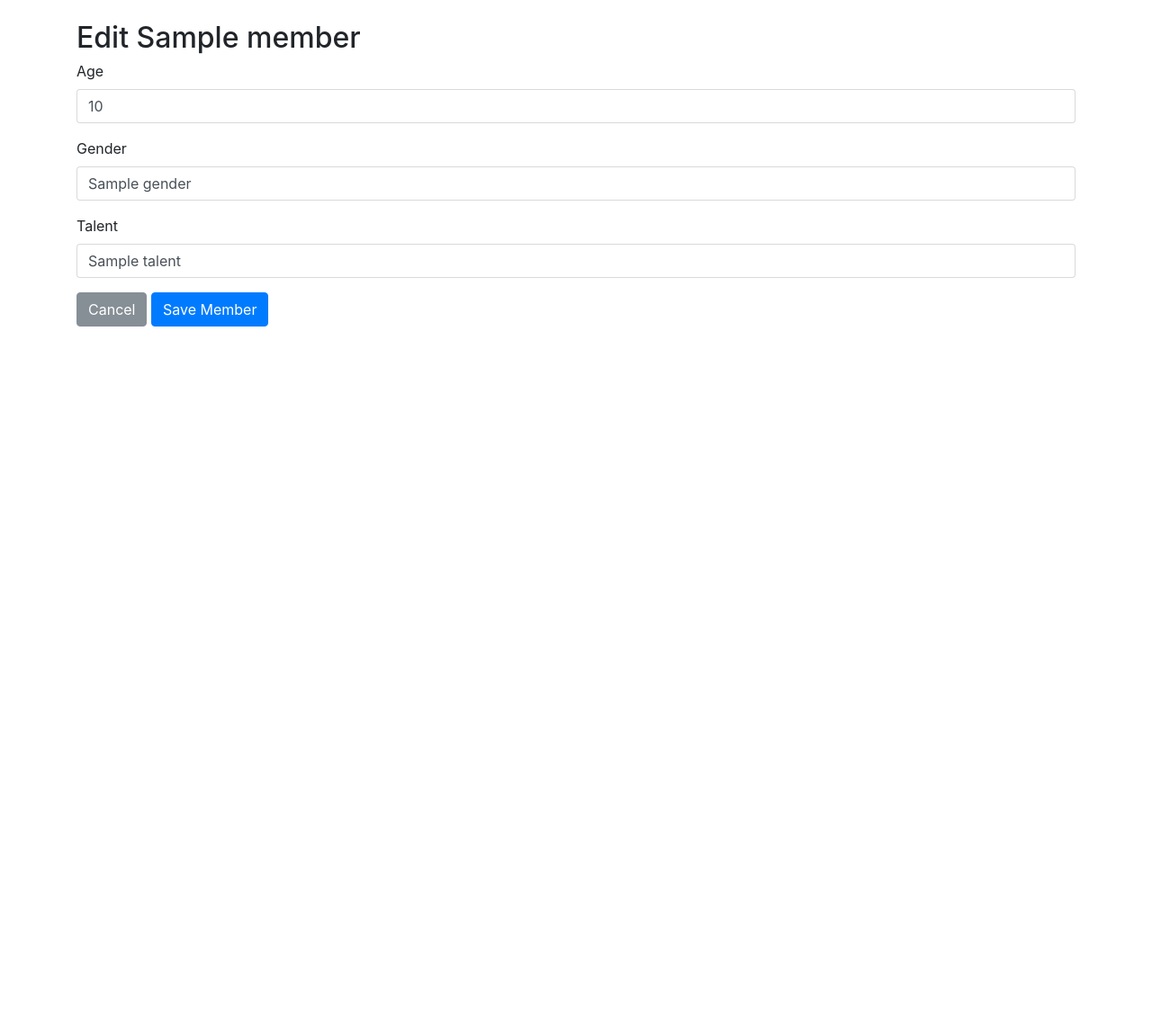
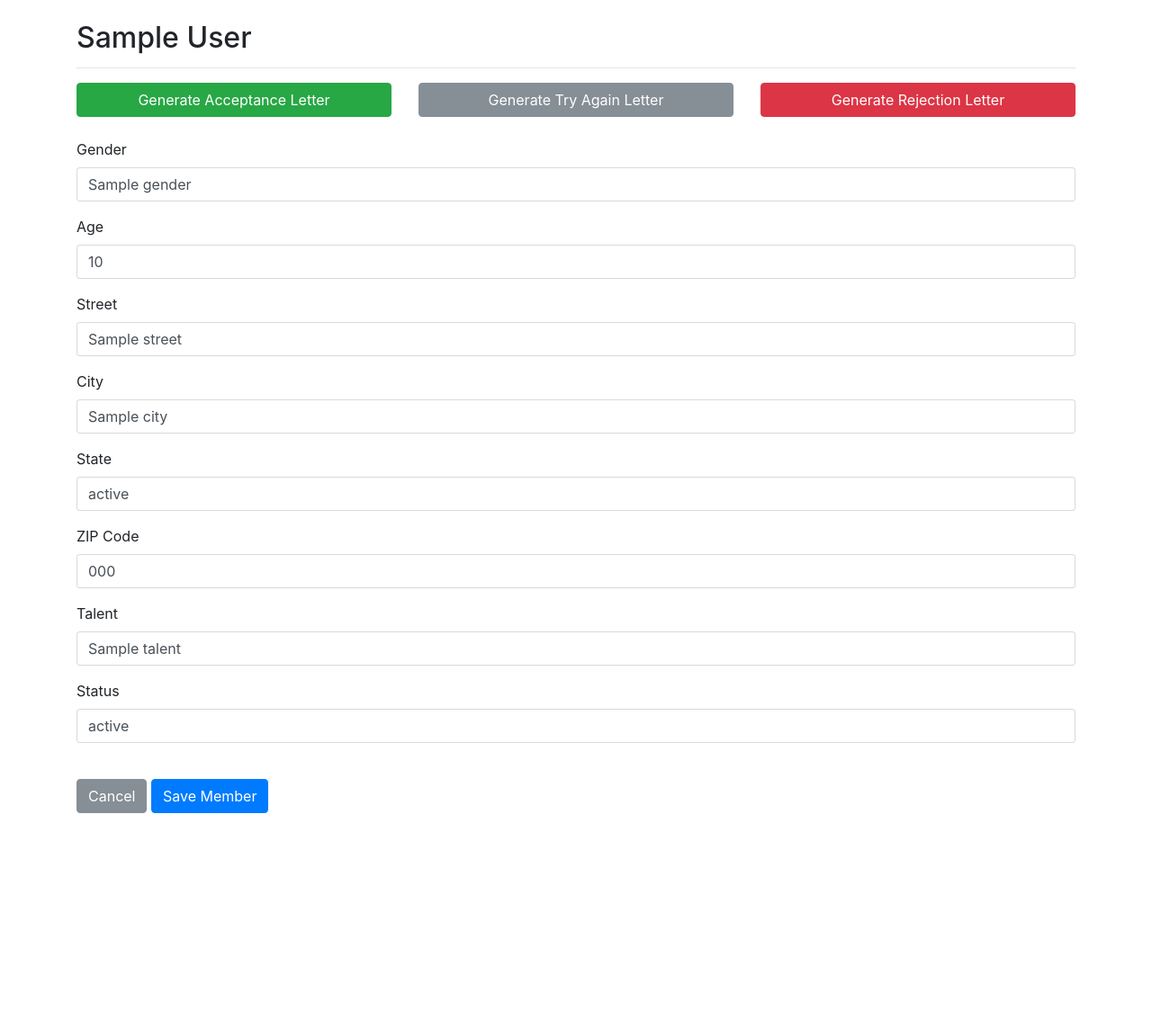
Before and after one commit to zhixuan1994/future-rockstars, a Flask app: template app/templates/edit-member.html in a window 1280 px wide. Shown: the part 56-1200 px from the top of the page at 90% size. Run offline with Flask 2, Linux system fonts and the light colour scheme; the template is opened without the code that fills it: most values are stand-ins (such as "Sample title", 1, 10 or a date in 2020); some libraries are stand-ins or nearby versions.

Commit message:
US28 - Updated edit methods to support new member metadata

```diff
--- a/app/templates/edit-member.html
+++ b/app/templates/edit-member.html
@@ -1,23 +1,78 @@
 {% extends "base.html" %}
 {% set active_page = "edit_member" %}
 {% block content %}
-    <h2>Edit {{member.name}}</h2>
+    <h2>{{ member.firstName }} {{ member.lastName }}</h2>
 
-    <form action="{{ url_for('editMember') }}" method="post">
+    <hr>
+
+    <div class="row">
+        <div class="col-md-4">
+            <form action="{{ url_for('sendEmail') }}" method="post">
+                <input type="hidden" name="memberId" value="{{member.memberId}}" />
+                <input type="hidden" name="type" value="accepted" />
+                <input type="submit" class="btn btn-success btn-block" value="Generate Acceptance Letter" />
+            </form>
+        </div>
+        <div class="col-md-4">
+            <form action="{{ url_for('sendEmail') }}" method="post">
+                <input type="hidden" name="memberId" value="{{member.memberId}}" />
+                <input type="hidden" name="type" value="tryagain" />
+                <input type="submit" class="btn btn-secondary btn-block" value="Generate Try Again Letter" />
+            </form>
+        </div>
+        <div class="col-md-4">
+            <form action="{{ url_for('sendEmail') }}" method="post">
+                <input type="hidden" name="memberId" value="{{member.memberId}}" />
+                <input type="hidden" name="type" value="rejected" />
+                <input type="submit" class="btn btn-danger btn-block" value="Generate Rejection Letter" />
+            </form>
+        </div>
+    </div>
+
+    <br>
+
+    <div class="row">
+        <div class="col-md-12">
+            <form action="{{ url_for('updateMember') }}" method="post">
+                <input type="hidden" name="memberId" value="{{member.memberId}}" />
+                <div class="form-group">
+                    <label for="inputGender">Gender</label>
+                    <input type="text" class="form-control" name="gender" id="inputGender" value="{{member.gender}}">
+                </div>
                 <div class="form-group">
                     <label for="inputAge">Age</label>
                     <input type="number" class="form-control" name="age" id="inputAge" value="{{member.age}}">
                 </div>
                 <div class="form-group">
-            <label for="inputGender">Gender</label>
-            <input type="text" class="form-control" name="gender" id="inputGender" value="{{member.gender}}">
+                    <label for="inputStreet">Street</label>
+                    <input type="text" class="form-control" name="street" id="inputStreet" value="{{member.street}}">
+                </div>
+                <div class="form-group">
+                    <label for="inputCity">City</label>
+                    <input type="text" class="form-control" name="city" id="inputCity" value="{{member.city}}">
+                </div>
+                <div class="form-group">
+                    <label for="inputState">State</label>
+                    <input type="text" class="form-control" name="state" id="inputState" value="{{member.state}}">
+                </div>
+                <div class="form-group">
+                    <label for="inputZipCode">ZIP Code</label>
+                    <input type="number" class="form-control" name="zipCode" id="inputZipCode" value="{{member.zipCode}}">
                 </div>
                 <div class="form-group">
                     <label for="inputTalent">Talent</label>
                     <input type="text" class="form-control" name="talent" id="inputTalent" value="{{member.talent}}">
                 </div>
+                <div class="form-group">
+                    <label for="inputStatus">Status</label>
+                    <input type="text" class="form-control" name="status" id="inputStatus" value="{{member.status}}">
+                </div>
 
-        <button type="button" class="btn btn-secondary" data-dismiss="modal">Cancel</button>
+                <br>
+
+                <a href="/members" class="btn btn-secondary">Cancel</a>
                 <input type="submit" class="btn btn-primary" value="Save Member" />
             </form>
+        </div>
+    </div>
 {% endblock %}
```
Also changed, not shown: app/views.py (+10 -4 lines). Lines whose indentation alone changed are shown as unchanged.
